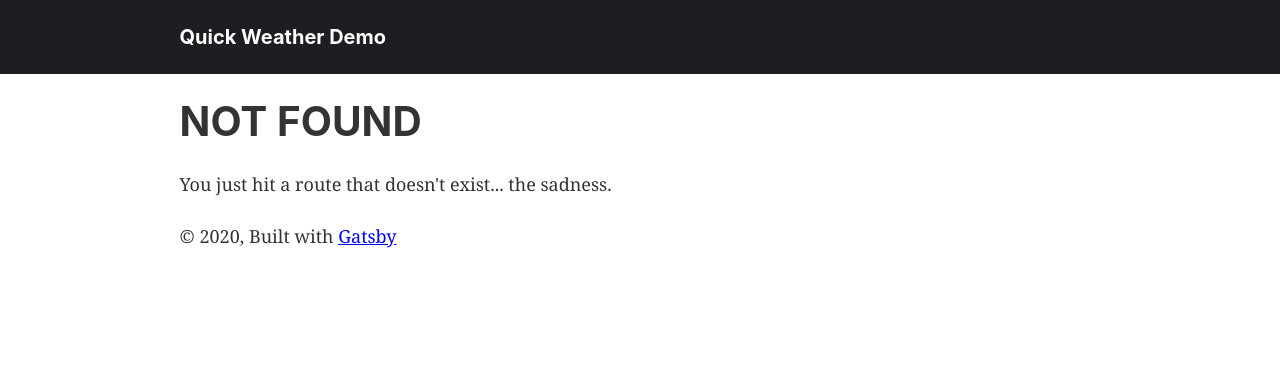
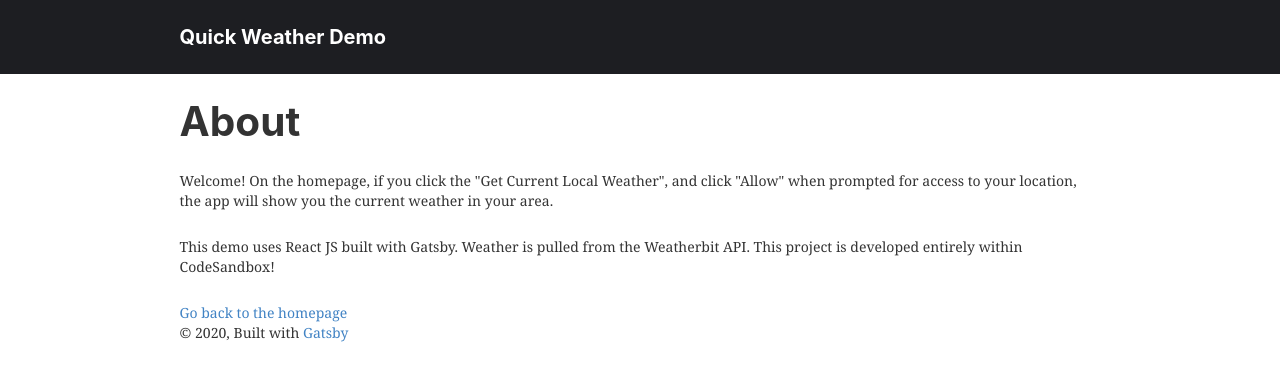
Before and after one commit to asgold8/gatsby-weatherbit-test, a Gatsby site: page /about in a window 1280 px wide. Before the commit this address had no page. Built offline with nearby package versions, Linux system fonts and the light colour scheme; Gatsby itself is replaced by a stand-in of ours.

Commit message:
Semantic UI and Created About Page
Correctly imported Semantic UI libraries and included an About page.

```diff
--- a/package.json
+++ b/package.json
@@ -19,7 +19,9 @@
     "prop-types": "^15.7.2",
     "react": "^16.12.0",
     "react-dom": "^16.12.0",
-    "react-helmet": "^5.2.1"
+    "react-helmet": "^5.2.1",
+    "semantic-ui-css": "2.4.1",
+    "semantic-ui-react": "0.88.2"
   },
   "devDependencies": {
     "prettier": "^1.19.1"
--- a/src/components/layout.js
+++ b/src/components/layout.js
@@ -8,6 +8,7 @@
 import React from "react"
 import PropTypes from "prop-types"
 import { useStaticQuery, graphql } from "gatsby"
+import "semantic-ui-css/semantic.min.css"
 
 import Header from "./header"
 import "./layout.css"
--- /dev/null
+++ b/src/pages/about.js
@@ -0,0 +1,24 @@
+import React from "react"
+import { Link } from "gatsby"
+
+import Layout from "../components/layout"
+import SEO from "../components/seo"
+
+const AboutPage = () => (
+  <Layout>
+    <SEO title="About" />
+    <h1>About</h1>
+    <p>
+      Welcome! On the homepage, if you click the "Get Current Local Weather",
+      and click "Allow" when prompted for access to your location, the app will
+      show you the current weather in your area.
+    </p>
+    <p>
+      This demo uses React JS built with Gatsby. Weather is pulled from the
+      Weatherbit API. This project is developed entirely within CodeSandbox!
+    </p>
+    <Link to="/">Go back to the homepage</Link>
+  </Layout>
+)
+
+export default AboutPage
--- a/src/pages/index.js
+++ b/src/pages/index.js
@@ -1,5 +1,6 @@
 import React from "react"
 import { Link } from "gatsby"
+import { Button } from "semantic-ui-react"
 
 import Layout from "../components/layout"
 import SEO from "../components/seo"
@@ -14,13 +15,14 @@ const IndexPage = () => {
       content = <CurrentLocalWeather />
     } else {
       content = (
-        <button
+        <Button
+          primary
           onClick={() => {
             setLocalCurrentWeather(true)
           }}
         >
           Get Current Local Weather
-        </button>
+        </Button>
       )
     }
     return content
@@ -32,7 +34,7 @@ const IndexPage = () => {
       <h1 style={{ fontSize: "20px" }}>Hello</h1>
       <div>{renderLocalCurrentWeather()}</div>
       <br />
-      <Link to="/page-2/">Go to page 2</Link>
+      <Link to="/about/">About</Link>
     </Layout>
   )
 }
```
Also changed, not shown: src/components/currentLocalWeather.js (+7 -5 lines), src/components/spinner.js (+4 -3 lines), 1 other file.
